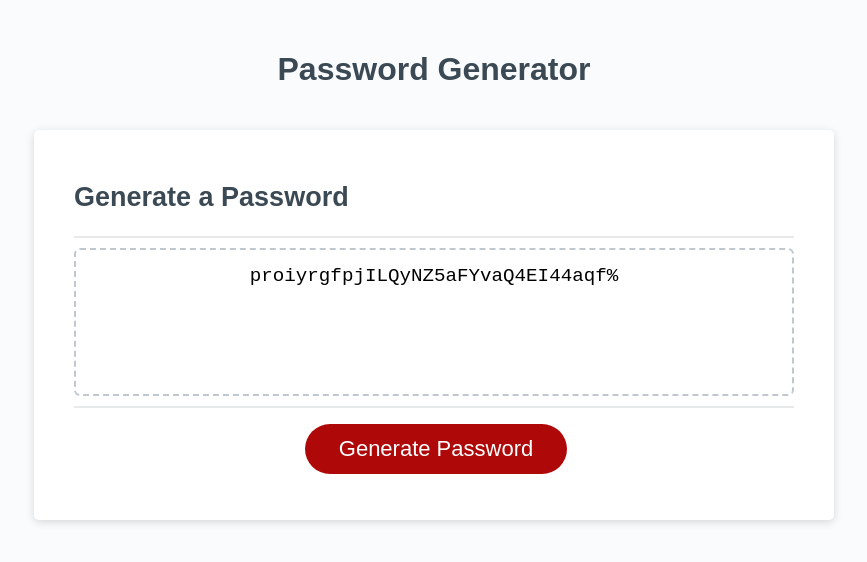
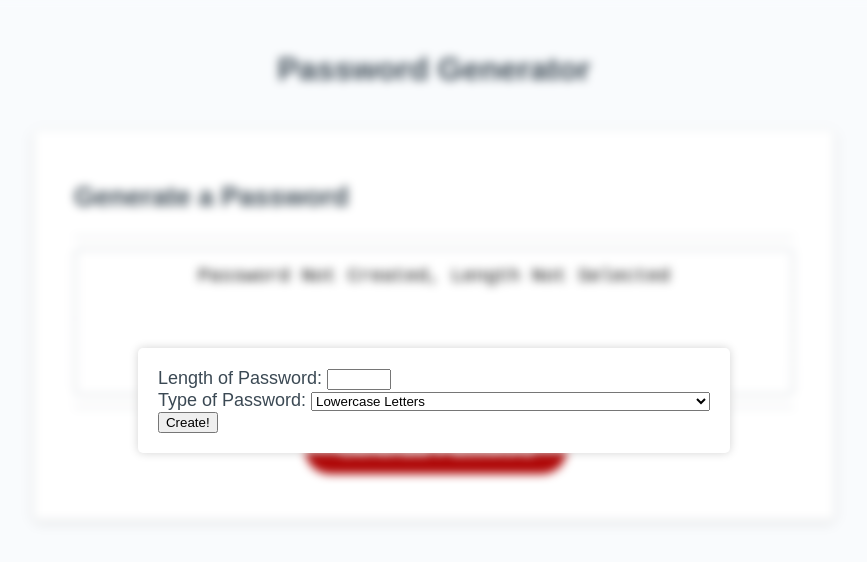
Before and after one commit to hstephan23/password_generator_challenge, a plain HTML site: page index.html in a window 1280 px wide. Both pictures are taken after a click on the button "Generate Password". Shown: the whole page, without its empty margins (206-1073 px from the left). Drawn offline with Linux system fonts and the light colour scheme.

Commit message:
added the menu button and some formatting for the menu

```diff
--- a/Assests/script.js
+++ b/Assests/script.js
@@ -14,28 +14,53 @@ lettersNumbersSymbols = ["a", "A", "b", "B", "c", "C", "d", "D", "e", "E", "f",
 "t", "T", "u", "U", "v", "V", "w", "W", "x", "X", "y", "Y", "z", "Z", 0, 1, 2, 3, 4, 5, 6, 7, 8, 9,
 "!", "@", "#", "$", "%", "&", "*"];
 
+function pushMenu() {
+  document.getElementById("overlay").style.display = "flex";
+}
+
+function menuDisappear() {
+  document.getElementById("overlay").style.display = "none";
+}
 function generatePassword() {
   var createPassword = "";
-  for (let i = 0; i < 8; i++) {
-    console.log(createPassword += lowercase[(Math.floor(Math.random() * lowercase.length))]);
+  var passwordLength = 0;
+  selectedOption = "";
+  if (selectedOption === "lowercaseLetters") {
+    for (let i = 0; i < passwordLength; i++) {
+      console.log(createPassword += lowercase[(Math.floor(Math.random() * lowercase.length))]);
+    }
   }
-  for (let i = 0; i < 8; i++) {
-    console.log(createPassword += letters[(Math.floor(Math.random() * letters.length))]);
+  else if (selectedOption === "Letters") {
+    for (let i = 0; i < passwordLength; i++) {
+      console.log(createPassword += letters[(Math.floor(Math.random() * letters.length))]);
+    }
   }
-  for (let i = 0; i < 8; i++) {
-    console.log(createPassword += lettersNumbers[(Math.floor(Math.random() * lettersNumbers.length))]);
+  else if (selectedOption === "Uppercase and Lowercase Letters With Numbers") {
+    for (let i = 0; i < passwordLength; i++) {
+      console.log(createPassword += lettersNumbers[(Math.floor(Math.random() * lettersNumbers.length))]);
+    }
   }
-  for (let i = 0; i < 8; i++) {
-    console.log(createPassword += lettersNumbersSymbols[(Math.floor(Math.random() * lettersNumbersSymbols.length))]);
+  else if (selectedOption === "Uppercase and Lowercase Letters with Numbers and Symbols") {
+    for (let i = 0; i < passwordLength; i++) {
+      console.log(createPassword += lettersNumbersSymbols[(Math.floor(Math.random() * lettersNumbersSymbols.length))]);
+    }
+  }
+  else if (passwordLength < 8){
+    return "Password Not Created, Length Not Selected"
+  }
+  else {
+    return "Password Not Created, Type Not specified"
   }
   return createPassword
 }
 
 // Get references to the #generate element
 var generateBtn = document.querySelector("#generate");
+var passwordCreation = document.getElementById("menu-close");
 
 // Write password to the #password input
 function writePassword() {
+  pushMenu()
   var password = generatePassword();
   var passwordText = document.querySelector("#password");
 
@@ -45,3 +70,4 @@ function writePassword() {
 
 // Add event listener to generate button
 generateBtn.addEventListener("click", writePassword);
+passwordCreation.addEventListener("click", menuDisappear);
--- a/Assests/style.css
+++ b/Assests/style.css
@@ -118,6 +118,26 @@ button[disabled] {
   overflow: hidden;
 }
 
+/*pieces for the menu item to be hidden until button is pressed */
+#overlay {
+  display: none;
+  position: fixed;
+  top: 0;
+  left: 0;
+  width: 100%;
+  height: 100%;
+  backdrop-filter: blur(5px);
+  justify-content: center;
+  align-items: center;
+}
+
+#menu {
+  background: #fff;
+  padding: 20px;
+  border-radius: 5px;
+  box-shadow: 0 0 10px lightgray;
+}
+
 @media (max-width: 690px) {
   .btn {
     font-size: 1rem;
--- a/index.html
+++ b/index.html
@@ -27,6 +27,22 @@
         <div class="card-footer">
           <button id="generate" class="btn">Generate Password</button>
         </div>
+        <section id="overlay">
+          <menu id="menu">
+            <label for="length">Length of Password:</label>
+            <input type="number" id="length" name="length" min="8" max="128">
+            <br>
+            <label for="type">Type of Password:</label>
+            <select id="type">
+              <option value="lowercaseLetters">Lowercase Letters</option>
+              <option value="letters">Lowercase and Uppercase Letters</option>
+              <option value="lettersNumbers">Lowercase and Uppercase Letters with Numbers</option>
+              <option value="lettersNumbersSymbols">Lowercase and Uppercase Letters with Numnbers and Symbols</option>
+            </select>
+            <br>
+            <button id="menu-close">Create!</button>
+          </menu>
+        </section>
       </div>
     </div>
     <script src="./Assests/script.js"></script>
```
